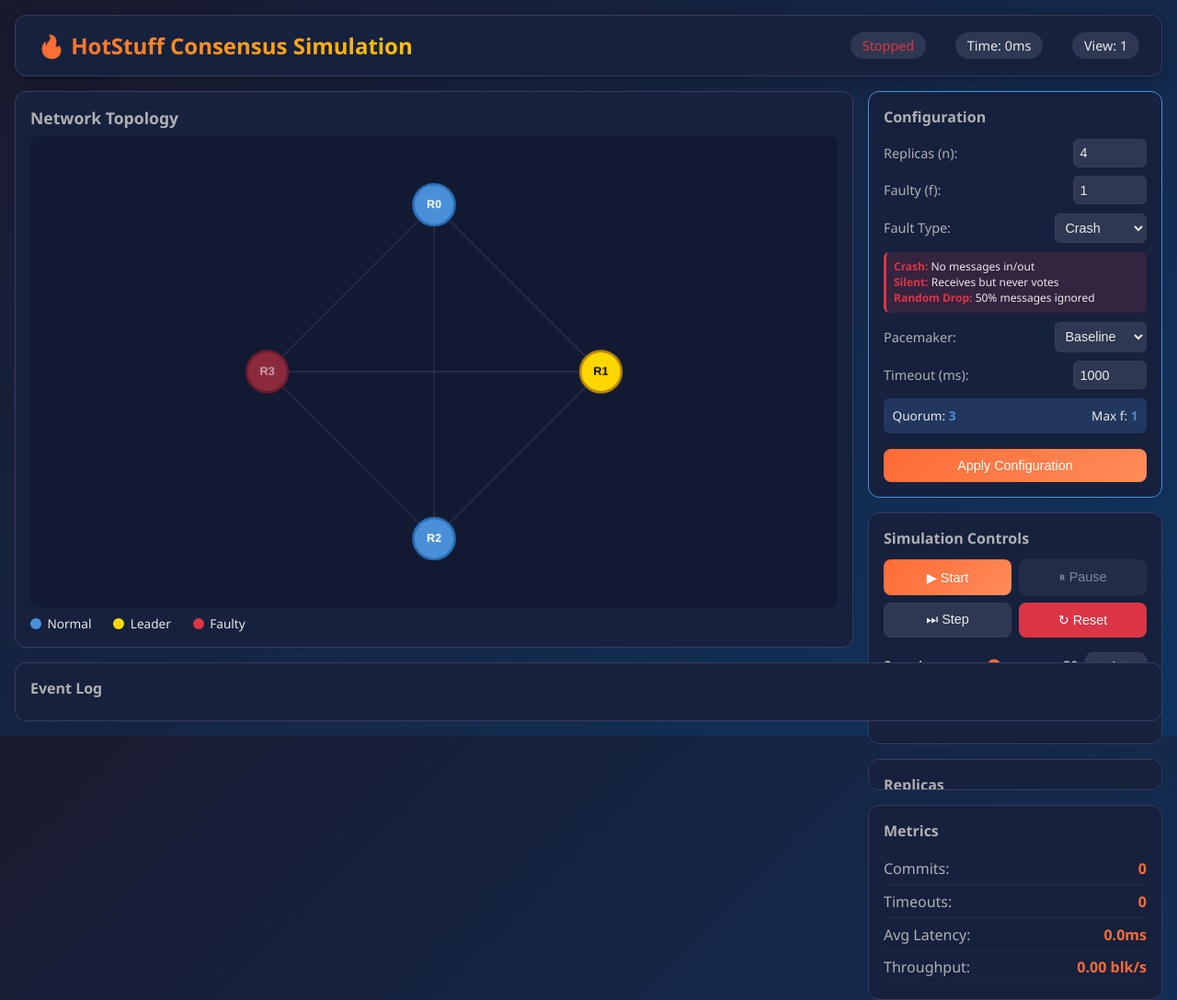
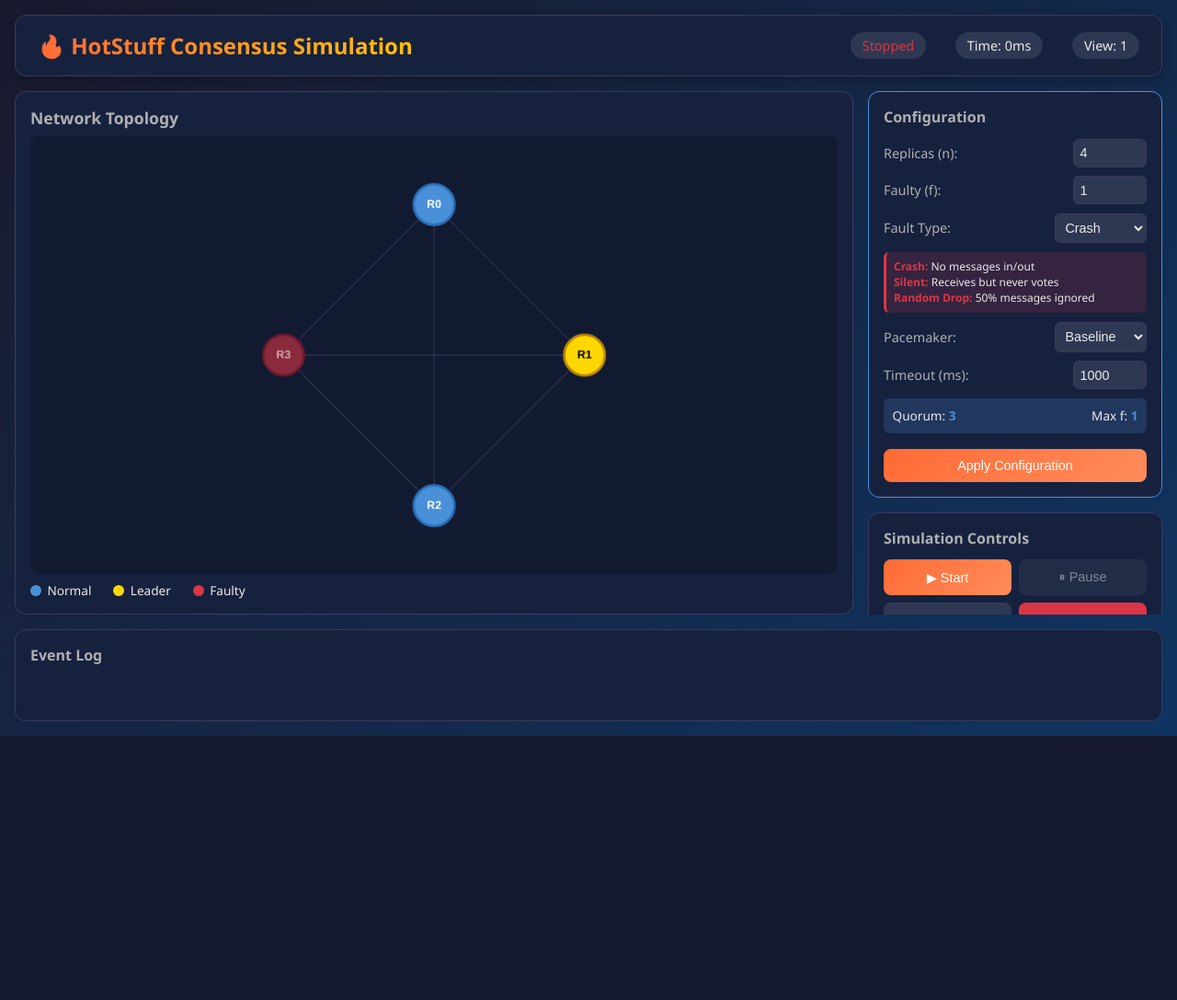
Before and after one commit to boriscu/Adaptive-Pacemaker-HotStuff, a Flask app: page / in a window 1280 px wide. Shown: the whole page at 92% size. After the commit the page ends 800 px from the top, so only its background shows below. Run offline with Flask 2, Linux system fonts and the light colour scheme; some libraries are stand-ins or nearby versions.

Commit message:
Fixed the issue with the overflow

```diff
--- a/hotstuff/ui/static/css/style.css
+++ b/hotstuff/ui/static/css/style.css
@@ -33,6 +33,7 @@ body {
     height: 100vh;
     padding: 1rem;
     gap: 1rem;
+    overflow: hidden;
 }
 
 .header {
@@ -75,16 +76,19 @@ body {
     gap: 1rem;
     flex: 1;
     min-height: 0;
+    overflow: hidden;
 }
 
 .network-panel {
     flex: 2;
+    min-width: 0;
     background: var(--card-bg);
     border-radius: 12px;
     border: 1px solid var(--border-color);
     padding: 1rem;
     display: flex;
     flex-direction: column;
+    overflow: hidden;
 }
 
 .network-panel h2 {
@@ -125,9 +129,12 @@ body {
 
 .sidebar {
     width: 320px;
+    min-width: 280px;
+    flex-shrink: 0;
     display: flex;
     flex-direction: column;
     gap: 1rem;
+    overflow-y: auto;
 }
 
 .control-panel, .replica-panels, .metrics-panel, .config-panel {
@@ -386,9 +393,12 @@ body {
     border-radius: 12px;
     border: 1px solid var(--border-color);
     padding: 1rem;
-    max-height: 200px;
+    min-height: 100px;
+    max-height: 150px;
+    flex-shrink: 0;
     display: flex;
     flex-direction: column;
+    overflow: hidden;
 }
 
 .event-log-panel h3 {
```
